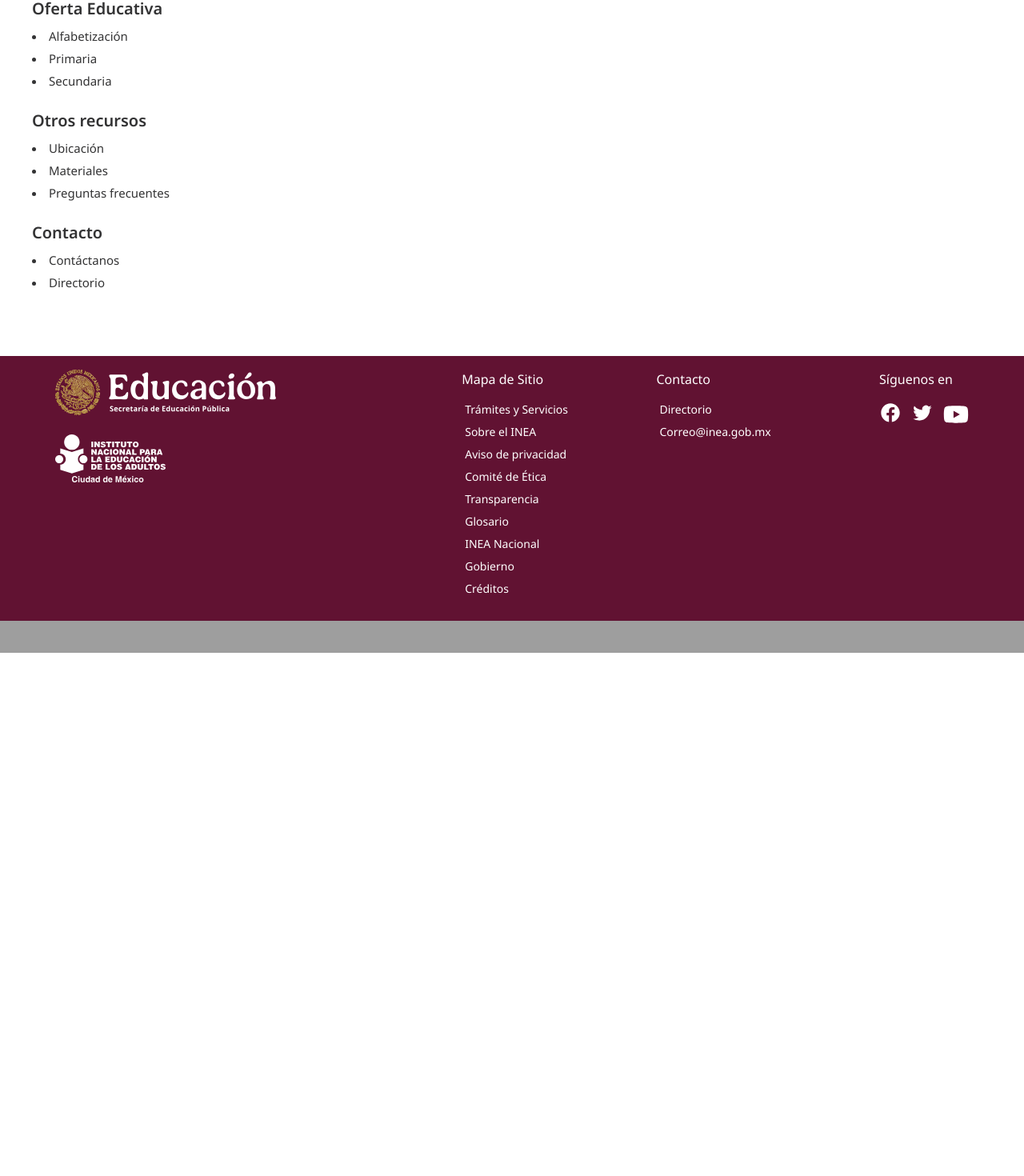
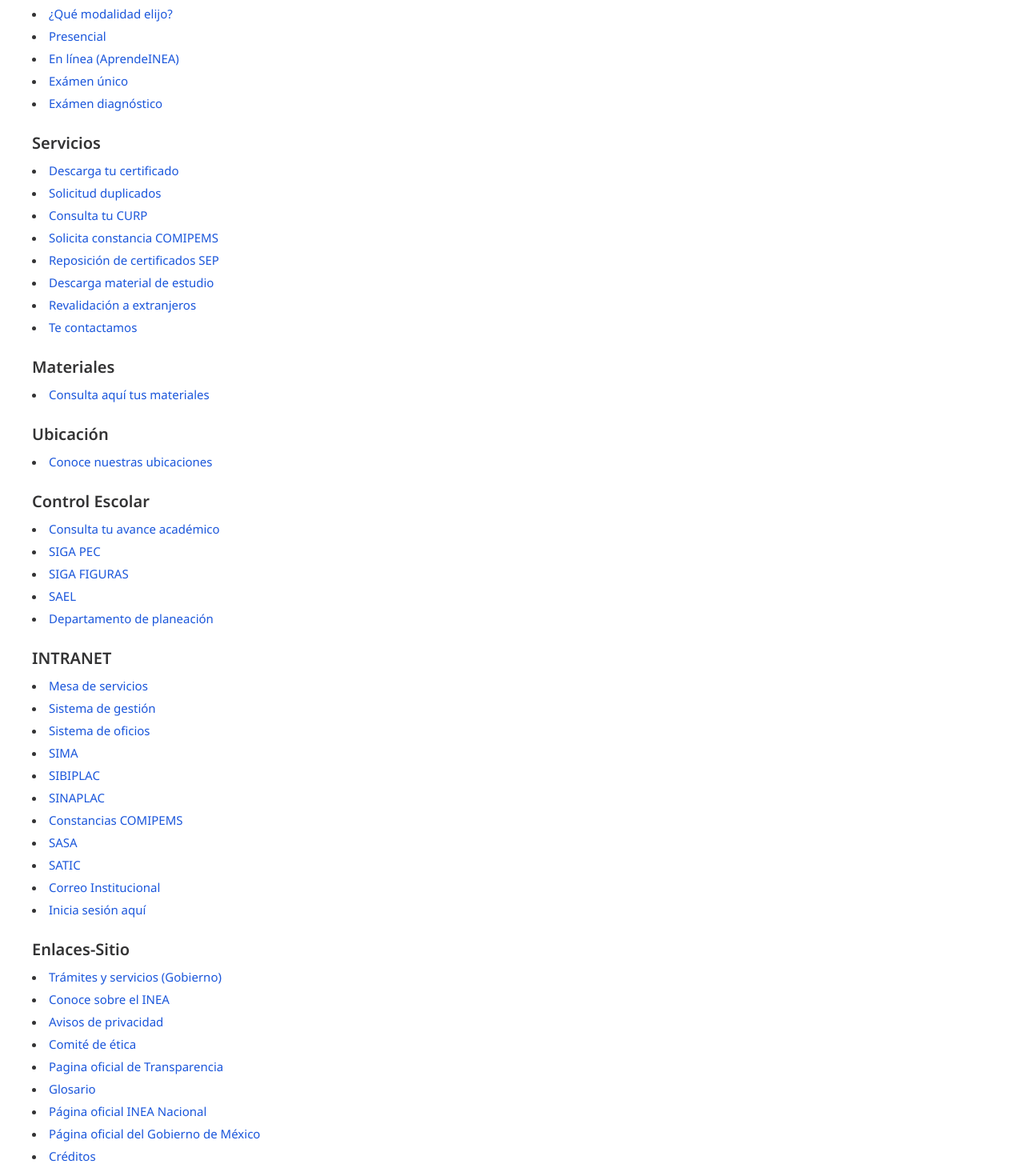
Before and after one commit to ineacdmx2024/inea-web, a Next.js app: page /mapa-sitio in a window 1280 px wide. Shown: the part 398-1868 px from the top of the page at 80% size. Before the commit the page ends 1214 px from the top, so only its background shows below. Built offline with nearby package versions, Linux system fonts and the light colour scheme; grey boxes are pictures that could not be loaded.

Commit message:
Update page.jsx

```diff
--- a/src/app/mapa-sitio/page.jsx
+++ b/src/app/mapa-sitio/page.jsx
@@ -3,51 +3,144 @@ import React from "react";
 import PagSec from "@/components/PlantillaPagMS";
 import Link from "next/link";
 
-function MapaDelSitio() {
+export default function MapaDelSitio() {
   return (
     <PagSec Titulo="Mapa del sitio">
       <div className="space-y-6 text-[#333334] text-base sm:text-[15px]">
-        {/* Sección 1 */}
+        {/* Sección: Inicio */}
         <div>
           <h2 className="text-lg sm:text-xl font-semibold mb-2">Inicio</h2>
           <ul className="list-disc list-inside space-y-1">
-            <li><Link href="/">Inicio</Link></li>
-            <li><Link href="/noticias">Noticias</Link></li>
-            <li><Link href="/eventos">Eventos</Link></li>
+            <li><Link href="/" className="text-blue-700 hover:underline">Inicio</Link></li>
+            <li><Link href="https://www.gob.mx/" className="text-blue-700 hover:underline">
+                Búsqueda</Link></li>
           </ul>
         </div>
 
-        {/* Sección 2 */}
+        {/* Sección: Oferta Educativa */}
         <div>
           <h2 className="text-lg sm:text-xl font-semibold mb-2">Oferta Educativa</h2>
           <ul className="list-disc list-inside space-y-1">
-            <li><Link href="/alfabetizacion">Alfabetización</Link></li>
-            <li><Link href="/primaria">Primaria</Link></li>
-            <li><Link href="/secundaria">Secundaria</Link></li>
+            <li><Link href="/oferta-educativa/que-modalidad-elijo" className="text-blue-700 hover:underline">
+                ¿Qué modalidad elijo?</Link></li>
+            <li><Link href="/oferta-educativa/presencial" className="text-blue-700 hover:underline">
+                Presencial</Link></li>
+            <li><Link href="/oferta-educativa/enlinea" className="text-blue-700 hover:underline">
+                En línea (AprendeINEA)</Link></li>
+            <li><Link href="/oferta-educativa/examen-unico" className="text-blue-700 cursor-pointer hover:underline">
+                Exámen único</Link></li>
+            <li><Link href="/oferta-educativa/examen-diagnostico" className="text-blue-700 cursor-pointer hover:underline">
+                Exámen diagnóstico</Link></li>
           </ul>
         </div>
 
-        {/* Sección 3 */}
+        {/* Sección: Servicios */}
         <div>
-          <h2 className="text-lg sm:text-xl font-semibold mb-2">Otros recursos</h2>
+          <h2 className="text-lg sm:text-xl font-semibold mb-2">Servicios</h2>
           <ul className="list-disc list-inside space-y-1">
-            <li><Link href="/ubicacion">Ubicación</Link></li>
-            <li><Link href="/materiales">Materiales</Link></li>
-            <li><Link href="/faq">Preguntas frecuentes</Link></li>
+            <li><Link href="https://certificacion.inea.gob.mx/DescCertificado.aspx"
+                className="text-blue-700 cursor-pointer hover:underline">Descarga tu certificado</Link></li>
+            <li><Link href="/servicios/solicitud-duplicados" className="text-blue-700 cursor-pointer hover:underline">
+                Solicitud duplicados</Link></li>
+            <li><Link href="https://www.gob.mx/curp/" className="text-blue-700 cursor-pointer hover:underline">
+                Consulta tu CURP</Link></li>
+            <li><Link href="/servicios/constancia-comipems" className="text-blue-700 cursor-pointer hover:underline">
+                Solicita constancia COMIPEMS</Link></li>
+            <li><Link href="/servicios/reposicion-certificados" className="text-blue-700 cursor-pointer hover:underline">
+                Reposición de certificados SEP</Link></li>
+            <li><Link href="/servicios/descargar-modulos" className="text-blue-700 cursor-pointer hover:underline">
+                Descarga material de estudio</Link></li>
+            <li><Link href="/servicios/revalidacion-extranjeros" className="text-blue-700 cursor-pointer hover:underline">
+                Revalidación a extranjeros</Link></li>
+            <li><Link href="/servicios/te-contactamos" className="text-blue-700 cursor-pointer hover:underline">
+                Te contactamos</Link></li>
           </ul>
         </div>
 
-        {/* Sección 4 */}
+        {/* Sección: Materiales */}
         <div>
-          <h2 className="text-lg sm:text-xl font-semibold mb-2">Contacto</h2>
+          <h2 className="text-lg sm:text-xl font-semibold mb-2">Materiales</h2>
           <ul className="list-disc list-inside space-y-1">
-            <li><Link href="/contacto">Contáctanos</Link></li>
-            <li><Link href="/directorio">Directorio</Link></li>
+            <li><Link href="/materiales" className="text-blue-700 hover:underline">
+                Consulta aquí tus materiales</Link></li>
+          </ul>
+        </div>
+
+        {/* Sección: Ubicación */}
+        <div>
+          <h2 className="text-lg sm:text-xl font-semibold mb-2">Ubicación</h2>
+          <ul className="list-disc list-inside space-y-1">
+            <li><Link href="/ubicacion" className="text-blue-700 hover:underline">
+                Conoce nuestras ubicaciones</Link></li>
+          </ul>
+        </div>
+
+        {/* Sección: Control Escolar */}
+        <div>
+          <h2 className="text-lg sm:text-xl font-semibold mb-2">Control Escolar</h2>
+          <ul className="list-disc list-inside space-y-1">
+            <li><Link href="http://www.inea.gob.mx/servicios_en_linea/Consulta_avance_academico.html"
+                className="text-blue-700 cursor-pointer hover:underline">Consulta tu avance académico</Link></li>
+            <li><Link href="http://siga.inea.gob.mx:8080/" className="text-blue-700 cursor-pointer hover:underline">
+                SIGA PEC</Link></li>
+            <li><Link href="http://siga.inea.gob.mx/figuras/Account/Login?ReturnUrl=%2Ffiguras%2F"
+                className="text-blue-700 cursor-pointer hover:underline">SIGA FIGURAS</Link></li>
+            <li><Link href="http://sael.inea.gob.mx/Login.aspx?ReturnUrl=/&AspxAutoDetectCookieSupport=1"
+                className="text-blue-700 cursor-pointer hover:underline">SAEL</Link></li>
+            <li><Link href="/planeacion" className="text-blue-700 cursor-pointer hover:underline">
+                Departamento de planeación</Link></li>
+          </ul>
+        </div>
+
+       {/* Sección: INTRANET */}
+        <div>
+          <h2 className="text-lg sm:text-xl font-semibold mb-2">INTRANET</h2>
+          <ul className="list-disc list-inside space-y-1">
+            <li><Link href="http://cdmx.inea.gob.mx/CATN2/login.asp" className="text-blue-700 hover:underline">
+                Mesa de servicios</Link></li>
+            <li><Link href="http://cdmx.inea.gob.mx/gestion/" className="text-blue-700 hover:underline">
+                Sistema de gestión</Link></li>
+            <li><Link href="http://cdmx.inea.gob.mx/oficios/" className="text-blue-700 hover:underline">
+                Sistema de oficios</Link></li>
+            <li><Link href="http://cdmx.inea.gob.mx/SIMA/" className="text-blue-700 hover:underline">
+                SIMA</Link></li>
+            <li><Link href="http://sibiplac.inea.gob.mx/Sibiplac/Login.aspx?ReturnUrl=%2fSibiplac%2fReportes.aspx"
+                className="text-blue-700 hover:underline">SIBIPLAC</Link></li>
+            <li><Link href="http://plazas.conevyt.org.mx:8080/plazas/" className="text-blue-700 hover:underline">
+                SINAPLAC</Link></li>
+            <li><Link href="http://cdmx.inea.gob.mx/comipems/login.asp" className="text-blue-700 hover:underline">
+                Constancias COMIPEMS</Link></li>
+            <li><Link href="http://df.sasa.inea.gob.mx/INEAGUI/guiLogin.aspx?ReturnUrl=%2fINEAGUI%2fdefault.aspx"
+                className="text-blue-700 hover:underline">SASA</Link></li>
+            <li><Link href="http://satic.inea.gob.mx/" className="text-blue-700 hover:underline">SATIC</Link></li>
+            <li><Link href="https://login.microsoftonline.com/login.srf?wa=wsignin1.0&rpsnv=4&ct=1420848406&rver=6.4.6456.0&wp=MCMBI&wreply=
+                https://portal.office.com/landing.aspx?target=%2fdefault.aspx&lc=2058&id=501392&sso_reload=true"
+                className="text-blue-700 hover:underline">Correo Institucional</Link></li>
+            <li><Link href="/INTRANET/inicio-sesion" className="text-blue-700 hover:underline">
+                Inicia sesión aquí</Link></li>
+          </ul>
+        </div>
+
+        {/* Sección: Enlaces */}
+        <div>
+          <h2 className="text-lg sm:text-xl font-semibold mb-2">Enlaces-Sitio</h2>
+          <ul className="list-disc list-inside space-y-1">
+            <li><Link href="https://historico.datos.gob.mx/" className="text-blue-700 hover:underline">
+                Trámites y servicios (Gobierno)</Link></li>
+            <li><Link href="/" className="text-blue-700 hover:underline">Conoce sobre el INEA</Link></li>
+            <li><Link href="/" className="text-blue-700 hover:underline">Avisos de privacidad</Link></li>
+            <li><Link href="/" className="text-blue-700 hover:underline">Comité de ética</Link></li>
+            <li><Link href="https://www.plataformadetransparencia.org.mx/Inicio"
+                className="text-blue-700 hover:underline">Pagina oficial de Transparencia</Link></li>
+            <li><Link href="/" className="text-blue-700 hover:underline">Glosario</Link></li>
+            <li><Link href="https://www.gob.mx/inea/" target="_blank" className="text-blue-700 hover:underline">
+                Página oficial INEA Nacional</Link></li>
+            <li><Link href="https://www.gob.mx" target="_blank" className="text-blue-700 hover:underline">
+                Página oficial del Gobierno de México</Link></li>
+            <li><Link href="/" className="text-blue-700 hover:underline">Créditos</Link></li>
           </ul>
         </div>
       </div>
     </PagSec>
   );
 }
-
-export default MapaDelSitio;
```
